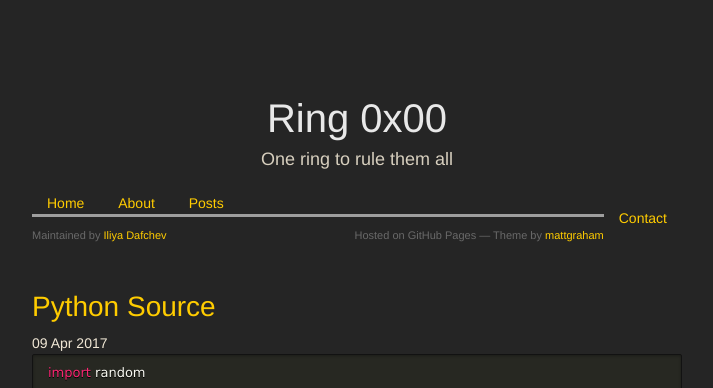
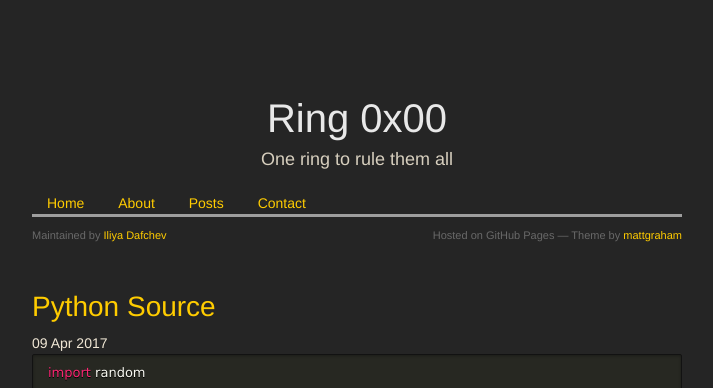
Before and after one commit to idafchev/idafchev.github.io, a Jekyll site: the page built from index.md, in a window 1280 px wide. Shown: the top 388 px of the page, without its empty margins (283-996 px from the left). Built offline with Jekyll 4.4.1, drawn with Linux system fonts in a browser that asks for light colours; nearby versions of some CDN libraries; some web fonts are replaced.

Commit message:
Update default.html

```diff
--- a/_layouts/default.html
+++ b/_layouts/default.html
@@ -27,7 +27,7 @@
           <span><a style="padding: 15px;" href="{{ site.url }}/index">Home  </a></span>
           <span><a style="padding: 15px;" href="{{ site.url }}/about">About  </a></span>
           <span><a style="padding: 15px;" href="{{ site.url }}/blog_posts">Posts  </a></span>
-          <span><a style="padding: 15px;float:right;" href="{{ site.url }}/contact">Contact</a></span>
+          <span><a style="padding: 15px;" href="{{ site.url }}/contact">Contact</a></span>
 
           <hr>
           <span class="credits left">Maintained by <a href="{{ site.github.owner_url }}">Iliya Dafchev</a></span>
```
